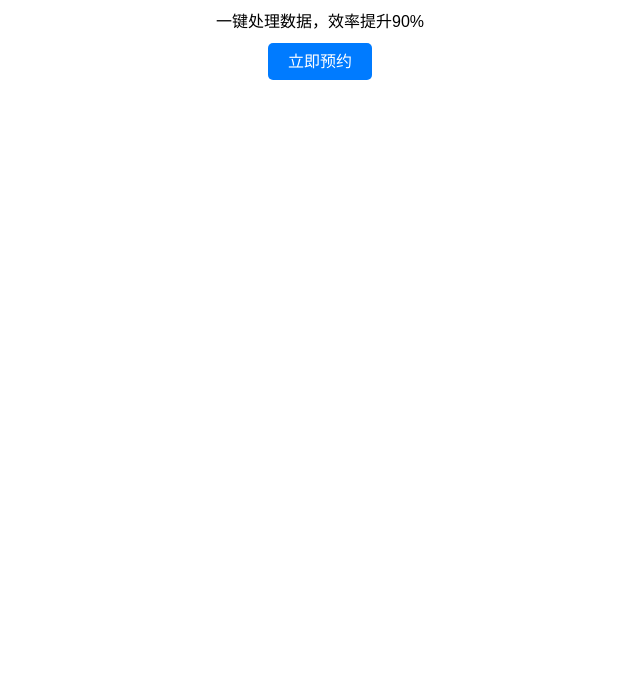
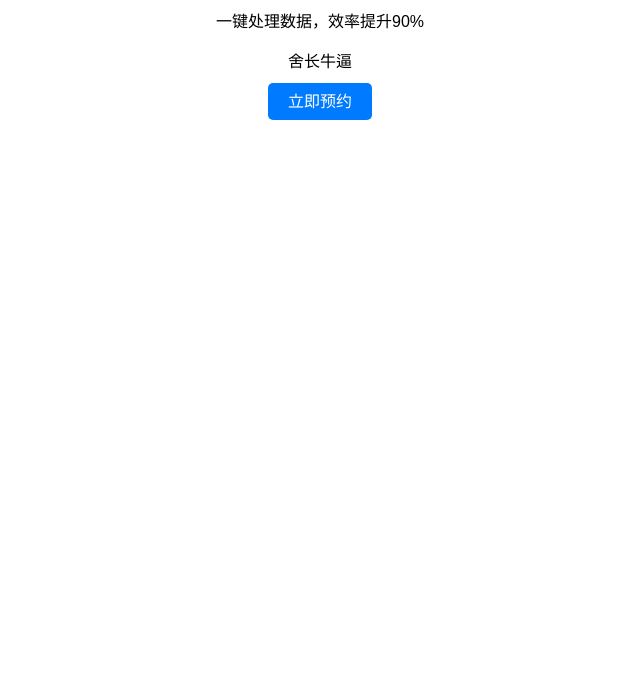
Before and after one commit to zantac-s/auretool.github.io, a plain HTML site: page index.html in a window 1280 px wide. Shown: the part 109-800 px from the top of the page, without its empty margins (320-960 px from the left). Drawn offline with Linux system fonts and the light colour scheme.

Commit message:
20250809test

```diff
--- a/index.html
+++ b/index.html
@@ -10,6 +10,7 @@ body { font-family: Arial; text-align: center; padding: 20px; }
 <body>
 <h1>Excel自动化脚本工具</h1>
 <p>一键处理数据，效率提升90%</p >
+<p>舍长牛逼</p >
 <a href=" " class="cta">立即预约</a >
 </body>
 </html>
```
